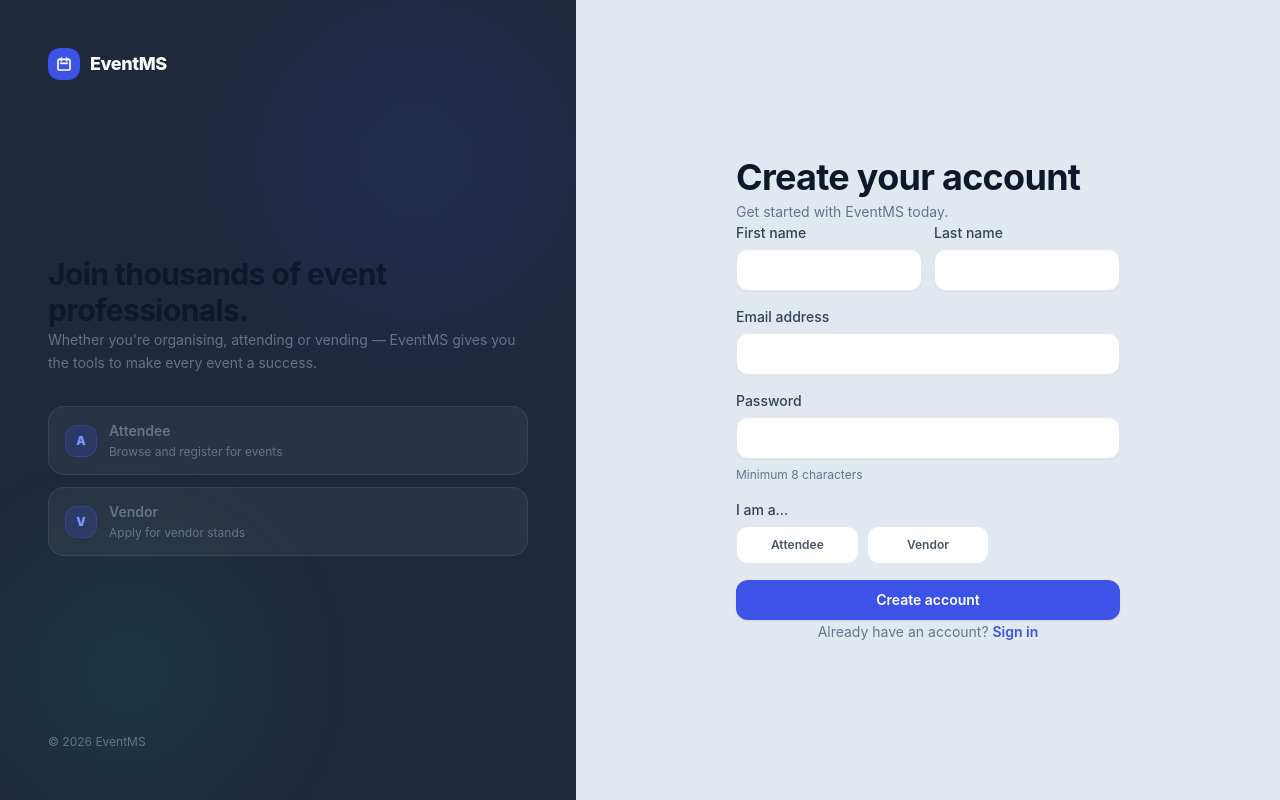
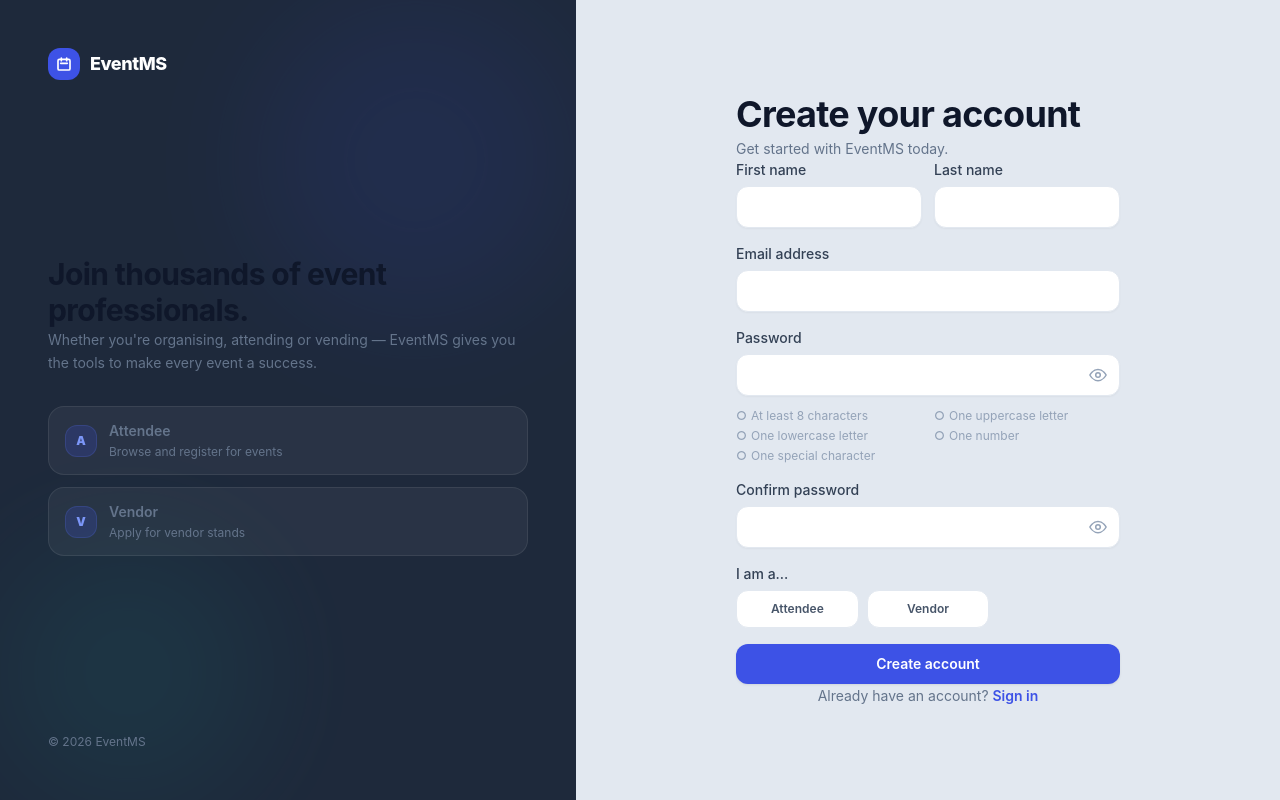
Before and after one commit to cohort-2026/event-management-system, a React (Vite) app in the folder frontend/: page /register in a window 1280 px wide. Built offline with nearby package versions, Linux system fonts and the light colour scheme; no server answers.

Commit message:
feat(auth): enhance registration form to include confirm password field and validation rules

```diff
--- a/frontend/src/components/ui/Input.tsx
+++ b/frontend/src/components/ui/Input.tsx
@@ -1,13 +1,17 @@
-import type { InputHTMLAttributes } from 'react';
+import { useState, type InputHTMLAttributes } from 'react';
 
 interface InputProps extends InputHTMLAttributes<HTMLInputElement> {
   label?: string;
   error?: string;
   helperText?: string;
+  showPasswordToggle?: boolean;
 }
 
-export default function Input({ label, error, helperText, id, className = '', ...props }: InputProps) {
+export default function Input({ label, error, helperText, showPasswordToggle = false, id, className = '', type, ...props }: InputProps) {
+  const [showPassword, setShowPassword] = useState(false);
   const inputId = id ?? label?.toLowerCase().replace(/\s+/g, '-');
+  const isPassword = type === 'password';
+
   return (
     <div className="flex flex-col gap-1.5">
       {label && (
@@ -15,16 +19,39 @@ export default function Input({ label, error, helperText, id, className = '', ..
           {label}
         </label>
       )}
+      <div className="relative">
         <input
           id={inputId}
+          type={isPassword && showPassword ? 'text' : type}
           className={`block w-full rounded-lg border bg-white px-3.5 py-2.5 text-sm text-neutral-900 placeholder:text-neutral-400
             shadow-xs transition-colors duration-150
             focus:outline-none focus:ring-2 focus:ring-brand-500 focus:border-brand-500
             disabled:bg-neutral-50 disabled:text-neutral-400 disabled:cursor-not-allowed
+            ${showPasswordToggle && isPassword ? 'pr-11' : ''}
             ${error ? 'border-rose-400 focus:ring-rose-400' : 'border-neutral-200 hover:border-neutral-300'}
             ${className}`}
           {...props}
         />
+        {showPasswordToggle && isPassword && (
+          <button
+            type="button"
+            onClick={() => setShowPassword(value => !value)}
+            aria-label={showPassword ? `Hide ${label?.toLowerCase() ?? 'password'}` : `Show ${label?.toLowerCase() ?? 'password'}`}
+            className="absolute inset-y-0 right-0 flex w-11 items-center justify-center text-neutral-400 transition-colors hover:text-neutral-700 focus:outline-none focus:text-brand-600"
+          >
+            {showPassword ? (
+              <svg aria-hidden="true" className="h-5 w-5" fill="none" viewBox="0 0 24 24" stroke="currentColor">
+                <path strokeLinecap="round" strokeLinejoin="round" strokeWidth={1.8} d="M3 3l18 18M10.584 10.587a2 2 0 002.829 2.828M9.88 5.09A9.77 9.77 0 0112 4.875c5.25 0 9 5.625 9 7.125a11.36 11.36 0 01-2.025 3.01m-3.09 2.088A9.77 9.77 0 0112 19.125c-5.25 0-9-5.625-9-7.125 0-1.04 1.73-3.69 4.603-5.496" />
+              </svg>
+            ) : (
+              <svg aria-hidden="true" className="h-5 w-5" fill="none" viewBox="0 0 24 24" stroke="currentColor">
+                <path strokeLinecap="round" strokeLinejoin="round" strokeWidth={1.8} d="M2.25 12s3.5-6.75 9.75-6.75S21.75 12 21.75 12 18.25 18.75 12 18.75 2.25 12 2.25 12z" />
+                <circle cx="12" cy="12" r="2.75" strokeWidth={1.8} />
+              </svg>
+            )}
+          </button>
+        )}
+      </div>
       {error     && <p className="text-xs text-rose-600 font-medium">{error}</p>}
       {!error && helperText && <p className="text-xs text-neutral-400">{helperText}</p>}
     </div>
--- a/frontend/src/pages/auth/Register.tsx
+++ b/frontend/src/pages/auth/Register.tsx
@@ -6,7 +6,7 @@ import Button from '@/components/ui/Button';
 import type { UserRole } from '@/types/user';
 import axios from 'axios';
 
-interface FieldErrors { firstname?: string; lastname?: string; email?: string; password?: string; role?: string; }
+interface FieldErrors { firstname?: string; lastname?: string; email?: string; password?: string; confirmPassword?: string; role?: string; }
 
 const ROLES: { value: UserRole; label: string; desc: string }[] = [
   { value: 'ATTENDEE',  label: 'Attendee',  desc: 'Browse and register for events' },
@@ -14,9 +14,17 @@ const ROLES: { value: UserRole; label: string; desc: string }[] = [
   { value: 'VENDOR',    label: 'Vendor',    desc: 'Apply for vendor stands' },
 ];
 
+const PASSWORD_RULES = [
+  { label: 'At least 8 characters', test: (value: string) => value.length >= 8 },
+  { label: 'One uppercase letter', test: (value: string) => /[A-Z]/.test(value) },
+  { label: 'One lowercase letter', test: (value: string) => /[a-z]/.test(value) },
+  { label: 'One number', test: (value: string) => /\d/.test(value) },
+  { label: 'One special character', test: (value: string) => /[^A-Za-z0-9]/.test(value) },
+];
+
 export default function Register() {
   const navigate = useNavigate();
-  const [form, setForm] = useState({ firstname: '', lastname: '', email: '', password: '', role: '' as UserRole | '' });
+  const [form, setForm] = useState({ firstname: '', lastname: '', email: '', password: '', confirmPassword: '', role: '' as UserRole | '' });
   const [errors, setErrors]           = useState<FieldErrors>({});
   const [serverError, setServerError] = useState('');
   const [loading, setLoading]         = useState(false);
@@ -25,6 +33,26 @@ export default function Register() {
     (e: React.ChangeEvent<HTMLInputElement | HTMLSelectElement>) =>
       setForm(f => ({ ...f, [field]: e.target.value }));
 
+  const handlePasswordChange = (e: React.ChangeEvent<HTMLInputElement>) => {
+    const password = e.target.value;
+    const passwordIsValid = PASSWORD_RULES.every(rule => rule.test(password));
+    setForm(f => ({ ...f, password }));
+    setErrors(current => ({
+      ...current,
+      password: password && !passwordIsValid ? 'Password does not meet all requirements' : undefined,
+      confirmPassword: form.confirmPassword && password !== form.confirmPassword ? 'Passwords do not match' : undefined,
+    }));
+  };
+
+  const handleConfirmPasswordChange = (e: React.ChangeEvent<HTMLInputElement>) => {
+    const confirmPassword = e.target.value;
+    setForm(f => ({ ...f, confirmPassword }));
+    setErrors(current => ({
+      ...current,
+      confirmPassword: confirmPassword && confirmPassword !== form.password ? 'Passwords do not match' : undefined,
+    }));
+  };
+
   const validate = (): boolean => {
     const next: FieldErrors = {};
     if (!form.firstname.trim())  next.firstname = 'First name is required';
@@ -32,7 +60,9 @@ export default function Register() {
     if (!form.email)             next.email     = 'Email is required';
     else if (!/^[^\s@]+@[^\s@]+\.[^\s@]+$/.test(form.email)) next.email = 'Enter a valid email address';
     if (!form.password)          next.password  = 'Password is required';
-    else if (form.password.length < 8) next.password = 'Minimum 8 characters';
+    else if (!PASSWORD_RULES.every(rule => rule.test(form.password))) next.password = 'Password does not meet all requirements';
+    if (!form.confirmPassword) next.confirmPassword = 'Please confirm your password';
+    else if (form.password !== form.confirmPassword) next.confirmPassword = 'Passwords do not match';
     if (!form.role)              next.role      = 'Please select a role';
     setErrors(next);
     return Object.keys(next).length === 0;
@@ -120,8 +150,21 @@ export default function Register() {
             </div>
             <Input label="Email address" type="email" autoComplete="email"
               value={form.email} onChange={set('email')} error={errors.email} />
-            <Input label="Password" type="password" autoComplete="new-password"
-              value={form.password} onChange={set('password')} error={errors.password} helperText="Minimum 8 characters" />
+            <Input label="Password" type="password" autoComplete="new-password" showPasswordToggle
+              value={form.password} onChange={handlePasswordChange} error={errors.password} />
+            <div className="-mt-1 grid grid-cols-2 gap-x-3 gap-y-1 text-xs" aria-live="polite">
+              {PASSWORD_RULES.map(rule => {
+                const passed = rule.test(form.password);
+                return (
+                  <span key={rule.label} className={passed ? 'text-emerald-600' : 'text-neutral-400'}>
+                    <span className="mr-1 font-semibold">{passed ? '✓' : '○'}</span>{rule.label}
+                  </span>
+                );
+              })}
+            </div>
+            <Input label="Confirm password" type="password" autoComplete="new-password"
+              showPasswordToggle value={form.confirmPassword} onChange={handleConfirmPasswordChange} error={errors.confirmPassword}
+              helperText={form.confirmPassword && form.password === form.confirmPassword ? 'Passwords match' : undefined} />
 
             {/* Role selector */}
             <div className="flex flex-col gap-1.5">
```
Lines whose indentation alone changed are shown as unchanged.
